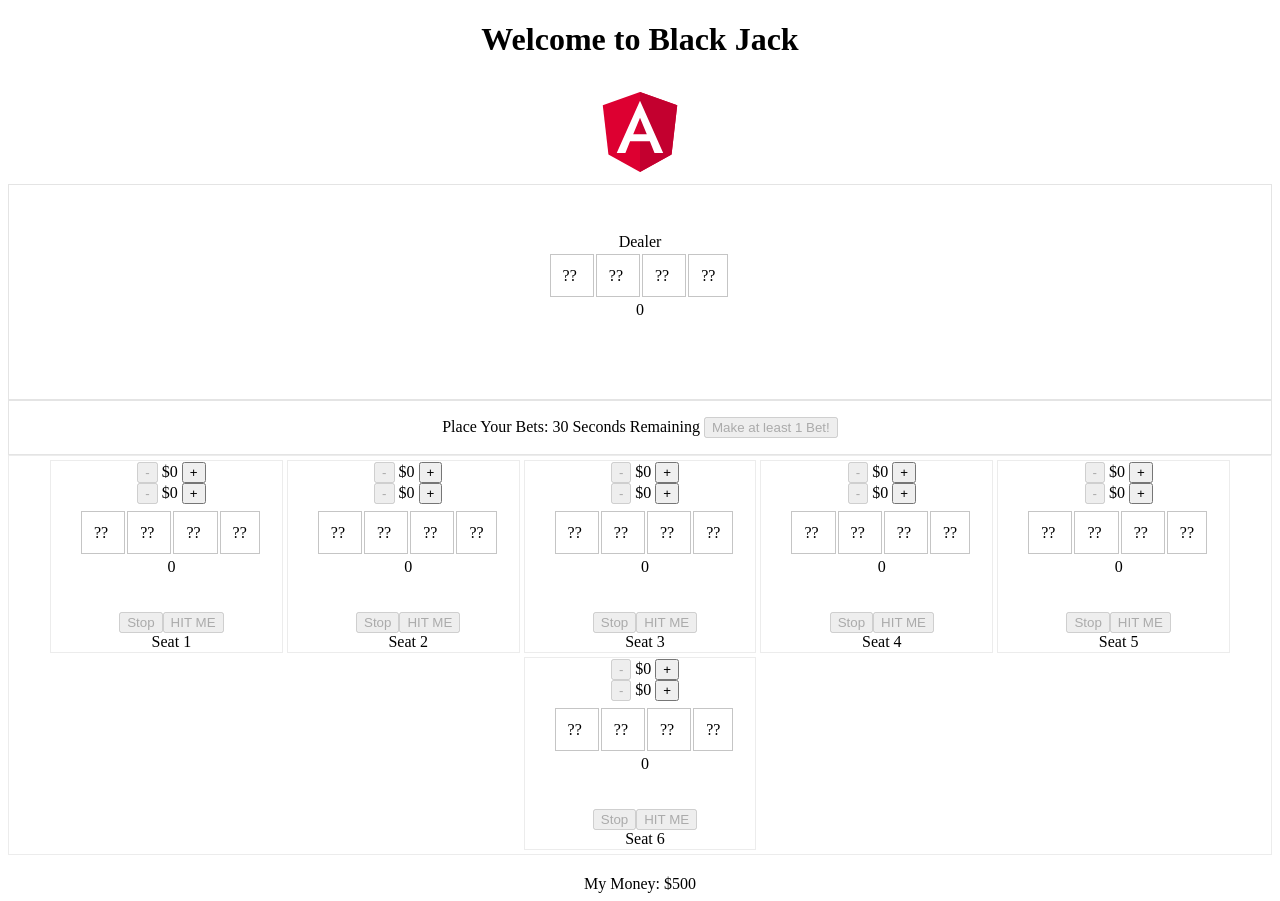
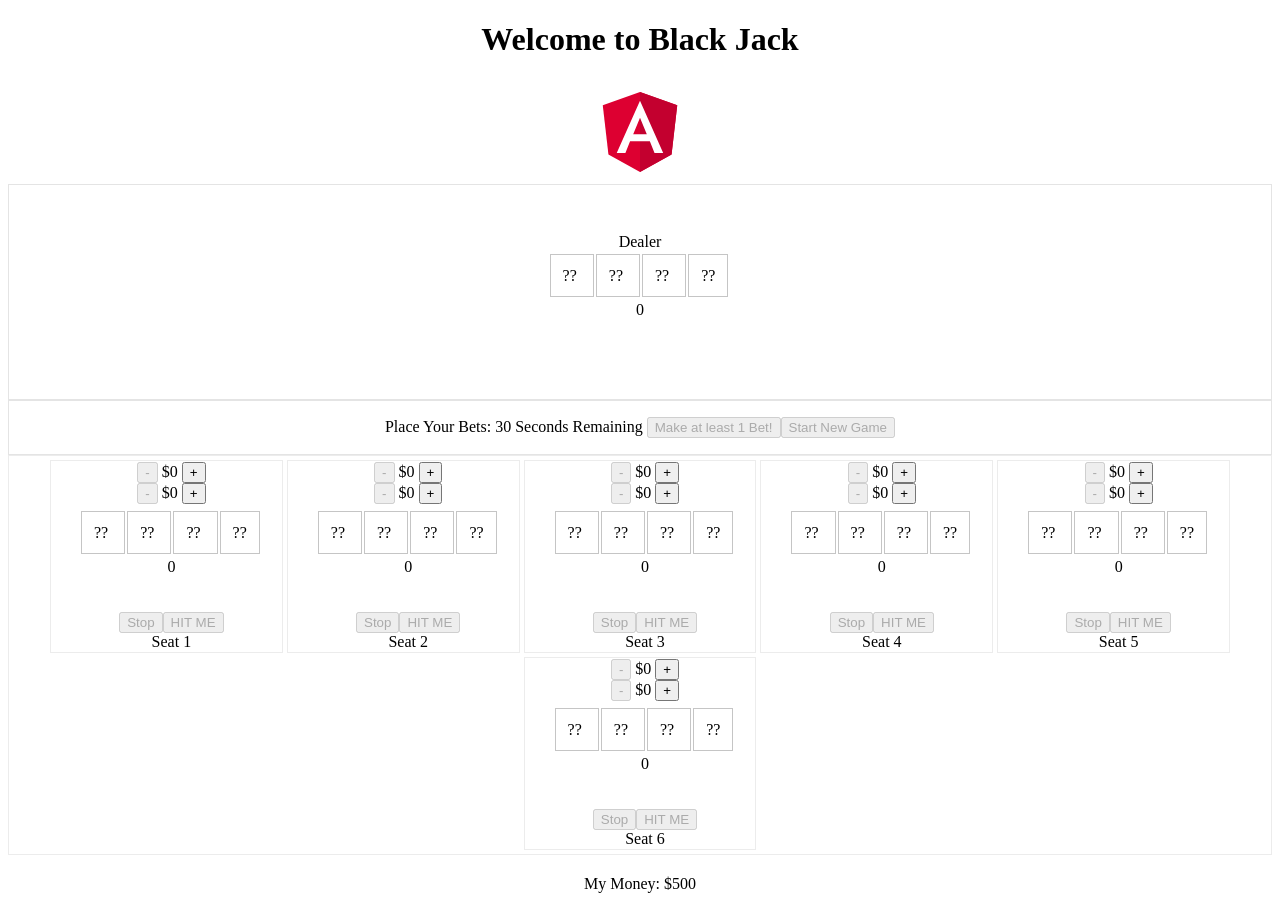
Before and after one commit to kodawarii/burakku-jakku, an Angular app: page / in a window 1280 px wide. Built offline with nearby package versions, Linux system fonts and the light colour scheme.

Commit message:
Added working NewGame Button: BUG-after start new game you cant bet on some slots

```diff
--- a/src/app/components/game-status-bar/game-status-bar.component.html
+++ b/src/app/components/game-status-bar/game-status-bar.component.html
@@ -1,4 +1,5 @@
 <div class="game-status-div">
   <span> Place Your Bets: 30 Seconds Remaining </span>
   <button (click)="deal()" disabled="{{dealerInfo.atLeastOnePlayerMadeBet}}"> {{dealerInfo.message}} </button>
+  <button (click)="resetGame()" disabled="{{dealerInfo.shallWeStartNew}}"> Start New Game </button>
 </div>
--- a/src/app/components/game-status-bar/game-status-bar.component.ts
+++ b/src/app/components/game-status-bar/game-status-bar.component.ts
@@ -10,6 +10,7 @@ export class GameStatusBarComponent implements OnInit {
 
   @Input() dealerInfo:Dealer;
   @Output() dealCards:EventEmitter<any> = new EventEmitter();
+  @Output() startNewGame:EventEmitter<any> = new EventEmitter();
 
   isDealEnabled:boolean;
 
@@ -19,8 +20,10 @@ export class GameStatusBarComponent implements OnInit {
   }
 
   deal(){
-    console.log("Dealing");
     this.dealCards.emit();
   }
 
+  resetGame(){
+    this.startNewGame.emit();
+  }
 }
--- a/src/app/components/player-field-single/player-field-single.component.ts
+++ b/src/app/components/player-field-single/player-field-single.component.ts
@@ -127,7 +127,6 @@ export class PlayerFieldSingleComponent implements OnInit {
 
   stop(){
     this.slotInformation.bustString = "Ready";
-    this.slotInformation.state = true;
     this.disableStopAndHitBtns();
     this.incrementStoppedPlayersCount.emit();
   }
--- a/src/app/components/player-field/player-field.component.html
+++ b/src/app/components/player-field/player-field.component.html
@@ -7,6 +7,7 @@
 
   <app-game-status-bar
   (dealCards) = "dealCards2($event)"
+  (startNewGame) = "resetGame($event)"
   [dealerInfo] = "dealer"
   >
   </app-game-status-bar>
--- a/src/app/components/player-field/player-field.component.ts
+++ b/src/app/components/player-field/player-field.component.ts
@@ -36,6 +36,7 @@ export class PlayerFieldComponent implements OnInit {
       total: 0,
       totalLive: 0,
       totalStopped: 0,
+      shallWeStartNew: false
     };
 
     /**
@@ -270,12 +271,20 @@ export class PlayerFieldComponent implements OnInit {
       }
     }
 
+    /** Disable Deal Button after dealing the dealer */
+    this.dealer.atLeastOnePlayerMadeBet = false;
+
+    /** Activate the Start New Game Button */
+    this.dealer.shallWeStartNew = null;
+
     /** At the end of processing the winnings, restart the whole game but keep the player profile intact */
     /** @TODO make another button to reset game cus winnings messages arent shown before game resets */
-    this.resetGame();
+    // this.resetGame();
   }
 
-  resetGame(){
+  resetGame(event:any){
+    console.log("Starting New Game");
+
     /** @TODO Add "Shuffling" Bullshit Splash/Popup screen */
 
     /** Resetting HUD Thingies */
@@ -290,6 +299,7 @@ export class PlayerFieldComponent implements OnInit {
     this.dealer.total = 0;
     this.dealer.totalLive = 0;
     this.dealer.totalStopped = 0;
+    this.dealer.shallWeStartNew = false;
 
     /** Resetting Slots */
     let i:number;
--- a/src/app/models/Dealer.ts
+++ b/src/app/models/Dealer.ts
@@ -9,6 +9,7 @@ export class Dealer{
     message:string;
     bustString:string;
     atLeastOnePlayerMadeBet: boolean;
+    shallWeStartNew: boolean
     initialDeal: boolean;
     totalLive:number;
     totalStopped:number;
```
